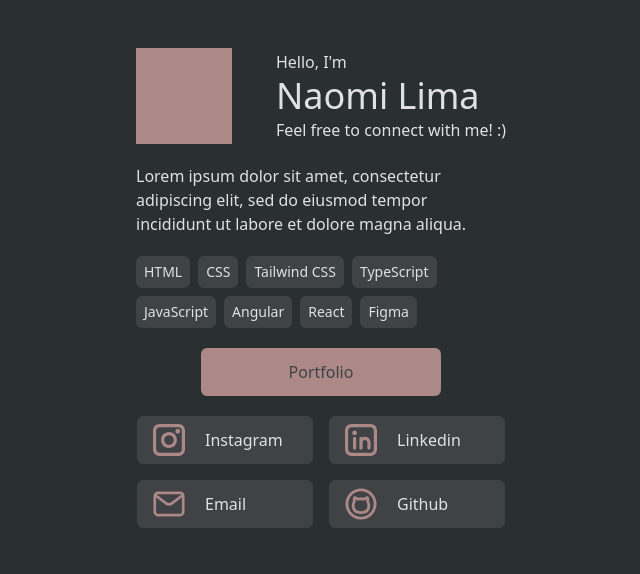
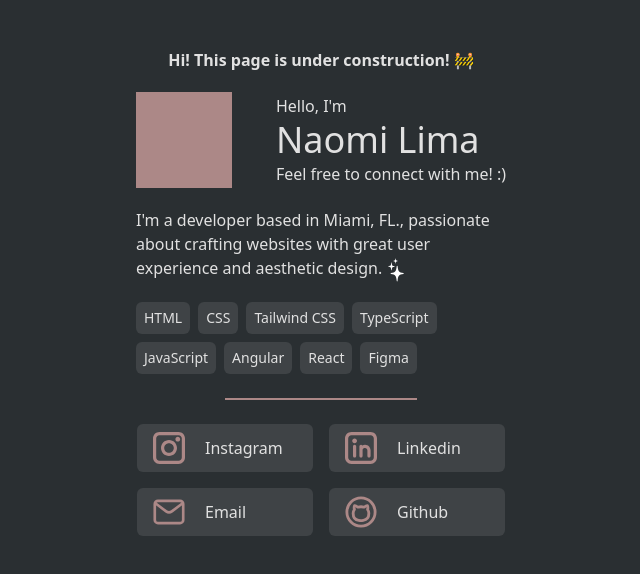
Before and after one commit to naomilima00/link-in-bio, an Angular app: page / in a window 1280 px wide. Shown: the top 574 px of the page, without its empty margins (319-959 px from the left). Built offline with nearby package versions, Linux system fonts and the light colour scheme.

Commit message:
update links; general design changes

```diff
--- a/src/app/app.component.html
+++ b/src/app/app.component.html
@@ -1,4 +1,5 @@
 <section class="main-content">
+  <div class="font-bold">Hi! This page is under construction! 🚧</div>
   <app-header-component></app-header-component>
   <app-skills-component></app-skills-component>
   <app-links-component></app-links-component>
--- a/src/app/header-component/header-component.component.html
+++ b/src/app/header-component/header-component.component.html
@@ -8,5 +8,8 @@
     </div>
   </section>
 
-  <section class="description">Lorem ipsum dolor sit amet, consectetur adipiscing elit, sed do eiusmod tempor incididunt ut labore et dolore magna aliqua.</section>
+  <section class="description">
+    <p>I'm a developer based in Miami, FL., passionate about crafting websites with great user experience and aesthetic design. <img src="assets/sparkle.svg" class="inline-block"></p>
+  </section>
+
 </section>
--- a/src/app/header-component/header-component.component.scss
+++ b/src/app/header-component/header-component.component.scss
@@ -2,7 +2,7 @@
   @apply flex flex-col gap-5;
 }
 .intro-section{
-  @apply inline-flex items-center w-full;
+  @apply xs:inline-flex items-center w-full;
 }
 .intro-text{
   @apply ml-auto;
@@ -10,4 +10,3 @@
 .temp-img{
   @apply w-24 h-24 bg-rosy-brown;
 }
-.description{}
--- a/src/app/links-component/links-component.component.html
+++ b/src/app/links-component/links-component.component.html
@@ -1,9 +1,10 @@
+<div class="divider-line"></div>
 <section class="links-section">
-  <button class="portfolio-btn">Portfolio</button>
+  <button class="portfolio-btn" *ngIf="portfolioAvailable">Portfolio</button>
   <section class="media-links">
-    <div *ngFor="let items of linksList; index as i;" class="link-btn" id="link-{{linksList[i].media}}">
+    <a *ngFor="let items of linksList; index as i;" class="link-btn" id="link-{{linksList[i].media}}" href="{{linksList[i].linkSrc}}" target="_blank">
       <img class="link-icons" src="{{linksList[i].iconSrc}}">
       <p>{{linksList[i].media}}</p>
-    </div>
+    </a>
   </section>
 </section>
--- a/src/app/links-component/links-component.component.scss
+++ b/src/app/links-component/links-component.component.scss
@@ -14,3 +14,7 @@
     @apply max-w-8 max-h-8;
   }
 }
+
+.divider-line{
+  @apply w-48 h-[2px] mt-1 mb-6 bg-rosy-brown block justify-center m-auto;
+}
--- a/src/app/links-component/links-component.component.ts
+++ b/src/app/links-component/links-component.component.ts
@@ -10,20 +10,28 @@ import { Component } from '@angular/core';
 })
 export class LinksComponent {
 
+  portfolioAvailable = false;
   linksList = [{
     iconSrc: 'assets/icons/icon-instagram.svg',
-    media: 'Instagram'
+    media: 'Instagram',
+    linkSrc: 'https://www.instagram.com/naomi_lima'
   },
   {
     iconSrc: 'assets/icons/icon-linkedin.svg',
-    media: 'Linkedin'
+    media: 'Linkedin',
+    linkSrc: 'https://www.linkedin.com/in/naomilima'
+
   },
   {
     iconSrc: 'assets/icons/icon-email.svg',
-    media: 'Email'
+    media: 'Email',
+    linkSrc: 'mailto:naomilima00@gmail.com'
+
   },
   {
     iconSrc: 'assets/icons/icon-github.svg',
-    media: 'Github'
+    media: 'Github',
+    linkSrc: 'https://github.com/naomilima00'
+
   }]
 }
```
